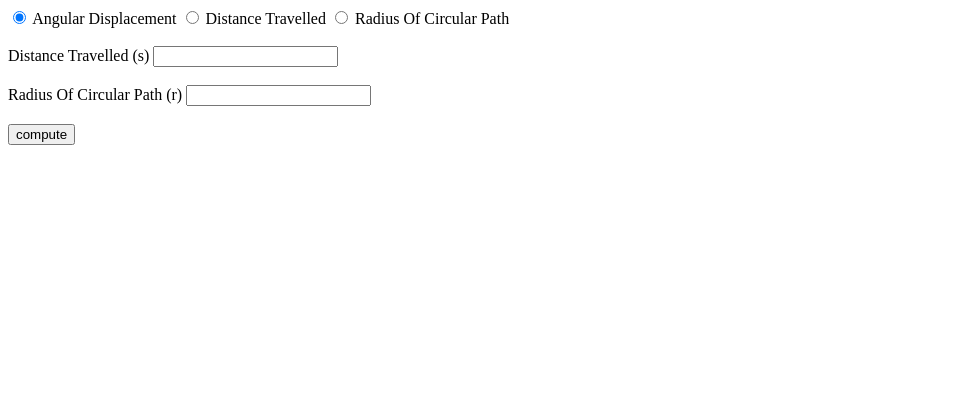
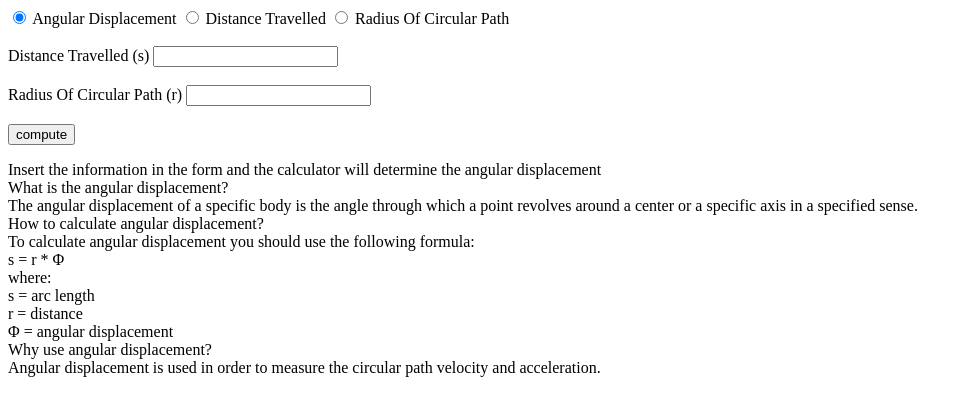
Before and after one commit to Shieda1/Angular-Displacement-Calculator, a plain HTML site: page index.html in a window 1280 px wide. Shown: the whole page, without its empty margins (0-972 px from the left). Drawn offline with Linux system fonts and the light colour scheme.

Commit message:
second commit

```diff
--- a/index.html
+++ b/index.html
@@ -30,6 +30,20 @@
   <!-- end of input fields -->
 
   <p id="result"></p>
+  <p>
+    Insert the information in the form and the calculator will determine the angular displacement<br>
+    What is the angular displacement?<br>
+    The angular displacement of a specific body is the angle through which a point revolves around a center or a specific axis in a specified sense.<br>
+    How to calculate angular displacement?<br>
+    To calculate angular displacement you should use the following formula:<br>
+    s = r * Φ<br>
+    where:<br>
+    s = arc length<br>
+    r = distance<br>
+    Φ = angular displacement<br>
+    Why use angular displacement?<br>
+    Angular displacement is used in order to measure the circular path velocity and acceleration.<br>
+</p>
   <script src="app.js"></script>
 </body>
 </html>
```
